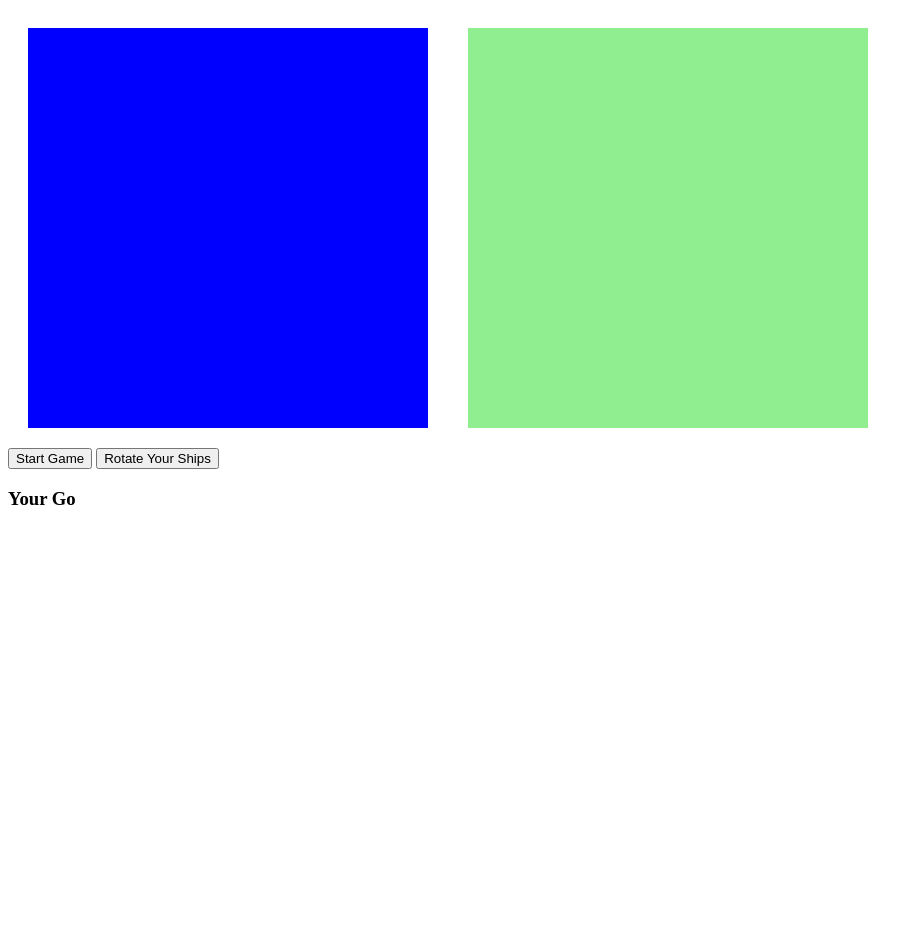
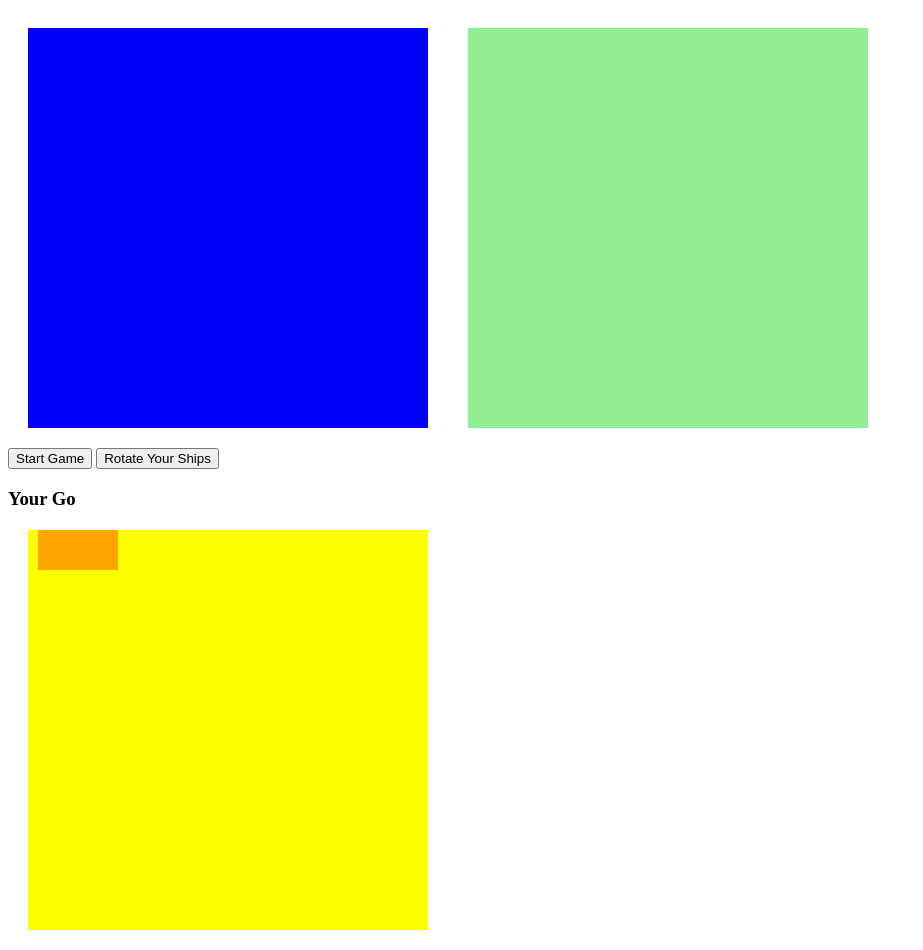
Before and after one commit to jahallb1/battleship-game, a plain HTML site: page index.html in a window 1280 px wide. Shown: the whole page, without its empty margins (0-923 px from the left). Before the commit the page ends 800 px from the top, so only its background shows below. Drawn offline with Linux system fonts and the light colour scheme.

Commit message:
added new boxes and css

```diff
--- a/index.html
+++ b/index.html
@@ -20,6 +20,12 @@
       <h3 id="info"></h3>
     </div>
 
-    <div class="grid-display"></div>
+    <div class="grid-display">
+      <div class="ship destroyer-container" draggable="true">
+        <div id="destroyer-0"></div>
+        <div id="destroyer-1"></div>
+      </div>
+    </div>
+    </div>
   </body>
 </html>
--- a/style.css
+++ b/style.css
@@ -24,3 +24,23 @@
   background-color: lightgreen;
   margin: 20px;
 }
+
+.grid-display {
+  width: 400px;
+  height: 400px;
+  margin: 20px;
+  background-color: yellow;
+}
+
+.destroyer-container {
+  width: 80px;
+  height: 40px;
+  background-color: orange;
+  margin: 10px;
+  display: flex;
+}
+
+.ship div {
+  width: 40px;
+  height: 40px;
+}
```
